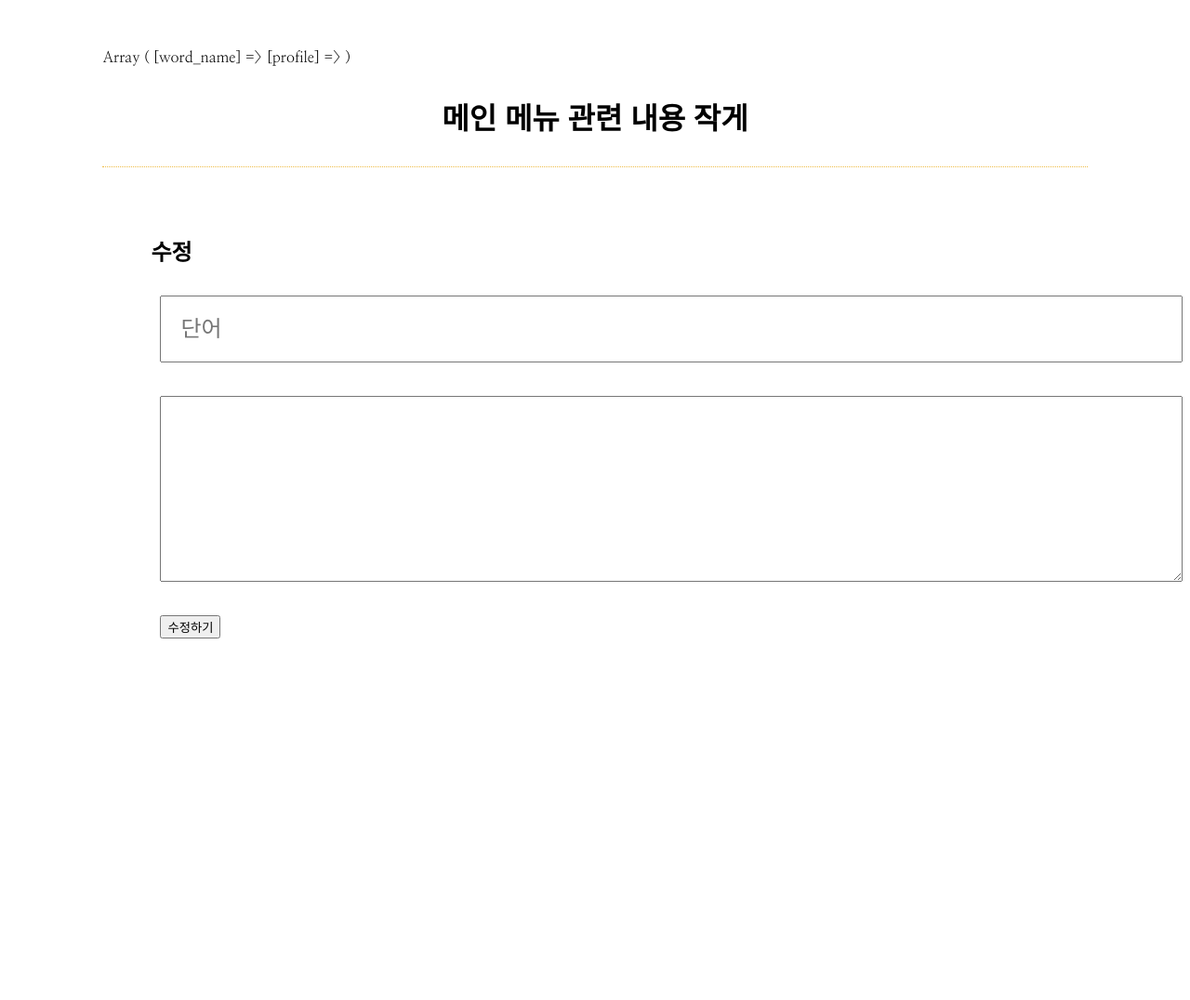
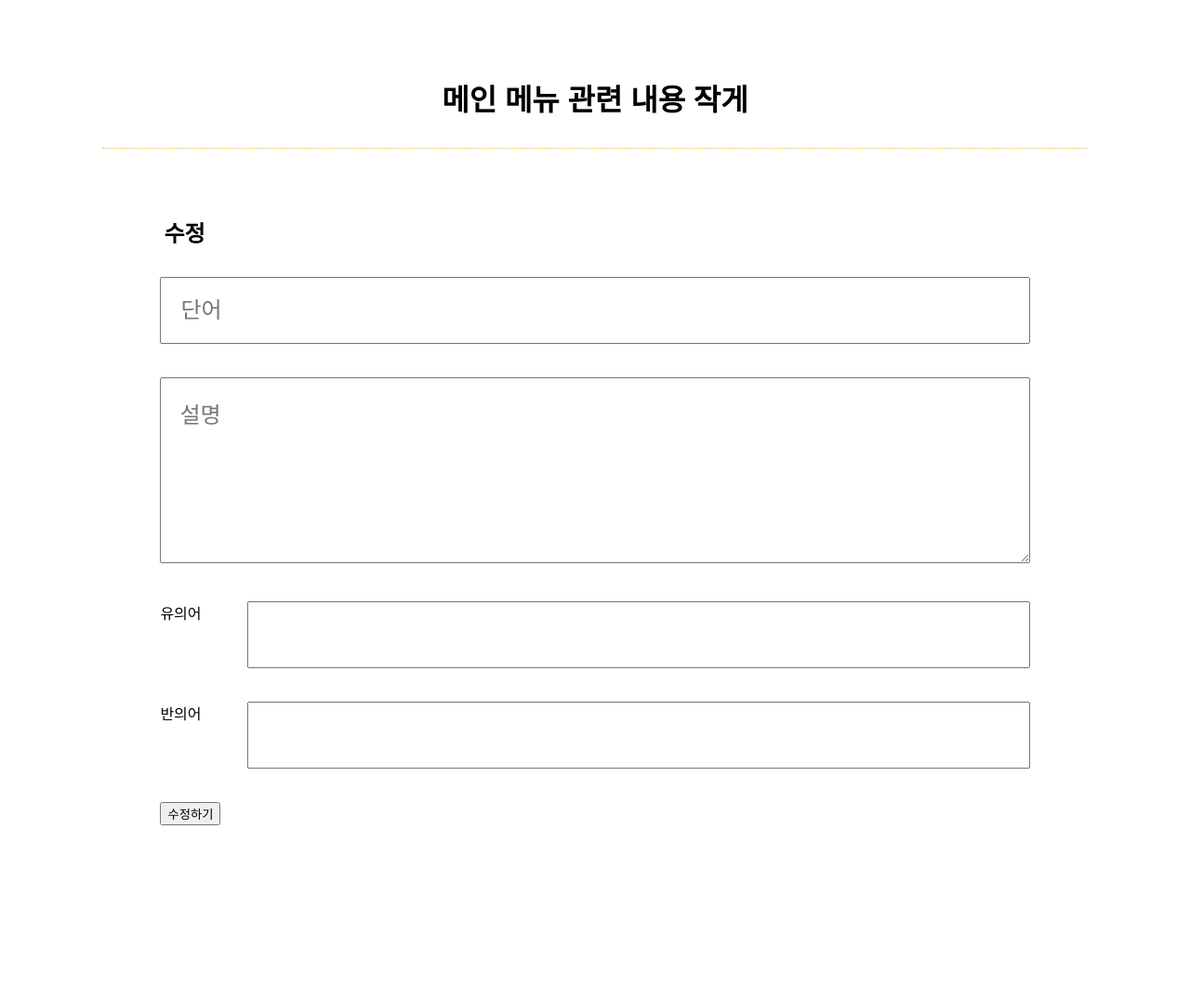
Before and after one commit to hraka/my_word, a PHP site: page /update_word.php in a window 1280 px wide. Shown: the whole page at 93% size. Before the commit the page ends 687 px from the top, so only its background shows below. Run offline with PHP 8.4, Linux system fonts and the light colour scheme; data that the repository does not hold is empty.

Commit message:
단어 수정 란에 유의어 반의어란 추가
- css의 relation이라는 class에서는 유의어, 반의어가 들어가는 크기를 조정한다.

```diff
--- a/style.css
+++ b/style.css
@@ -47,6 +47,10 @@ h1 {
     /*font-family: 'Noto Sans KR';*/
 }
 
+h2 {
+	text-indent: 14px;
+}
+
 #word {
 	border: 3px powderblue solid;
 	border-radius: 44px;
@@ -88,6 +92,7 @@ article {
 
 	font-family: 'Noto Sans KR';
 
+	border: 1px solid gray;
 
 	background-color:white;
 	padding:100px;
@@ -96,6 +101,7 @@ article {
 	border-radius:90px;
 	margin:20px;
 
+	box-sizing: border-box;
 	min-height: 50px;
 
 /*				 공책 줄무늬
@@ -151,12 +157,19 @@ article {
 
 input[type="text"], textarea {
 	font-size: 1.5rem;
-	width: 1100px;
+	width: 100%;
 	padding: 20px;
+		box-sizing: border-box;
+
 }
 
 textarea {
 	height: 200px;
+}
+
+.relation {
+	display: grid;
+	grid-template-columns: auto 90%;
 }
 
 
--- a/update_word.php
+++ b/update_word.php
@@ -15,8 +15,6 @@ $filtered = array(
 	'profile' => htmlspecialchars($row['profile'])
 );
 
-print_r($filtered);
-
 ?>
 <!doctype html>
 <html>
@@ -33,7 +31,7 @@ print_r($filtered);
 			<h1><a href="index.php">메인 메뉴 관련 내용 작게</a></h1>
 
 
-			<div id="content">
+			<div>
 
 				<div id="set">
 
@@ -54,10 +52,19 @@ print_r($filtered);
  	                       <input type="hidden" name="word_id" placeholder="단어" value="<?=$_POST['word_id']?>">
                      	</p>
                      	<p>
-                        	<textarea name="profile"> <?=$filtered['profile']?>	</textarea>
+                        	<textarea name="profile" placeholder="설명"><?=$filtered['profile']?></textarea>
                         </p>
 
+                        <p class="relation">
+                        	<label for="synonym"> 유의어 </label>
+                        		<input type="text" name="synonym" id="synonym">
 
+                        </p>
+                        <p class="relation">
+                        	<label for="antonym"> 반의어 </label>
+                        		<input type="text" name="antonym" id="antonym">
+
+                        </p>
 
 
                         <p>
```
